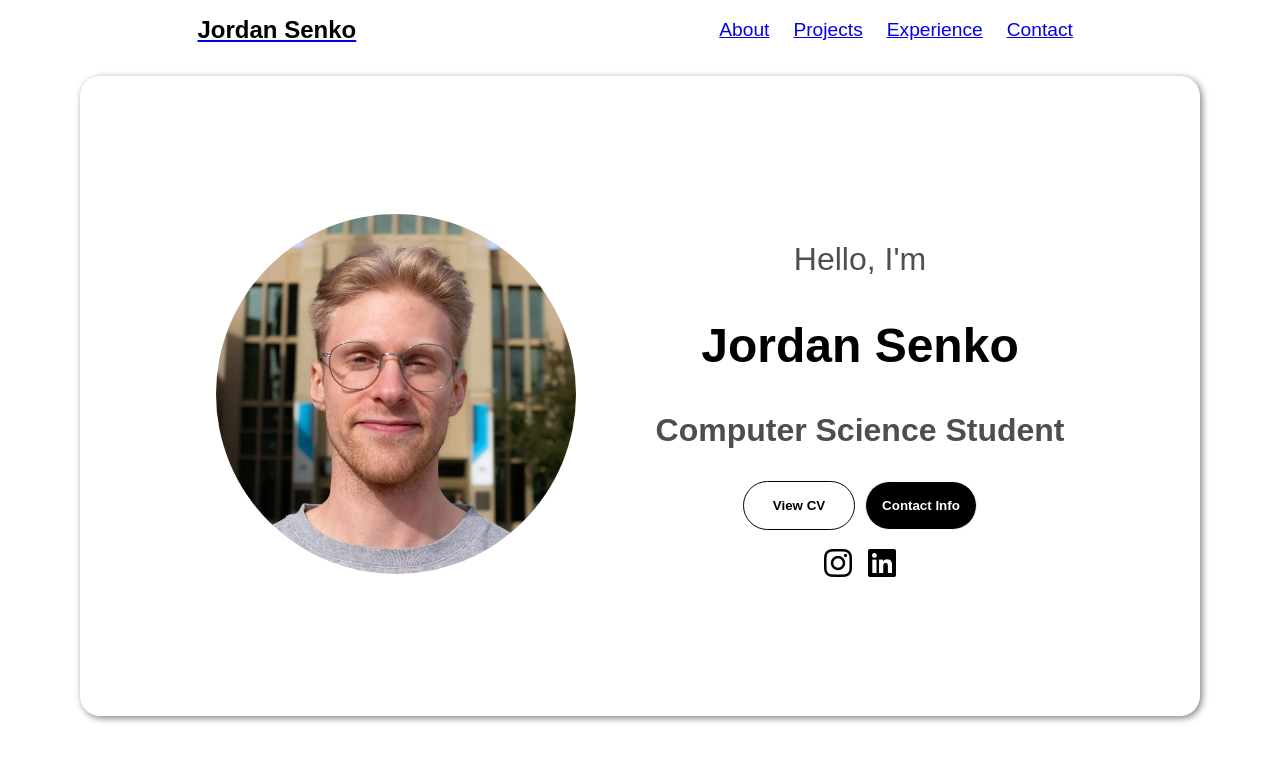
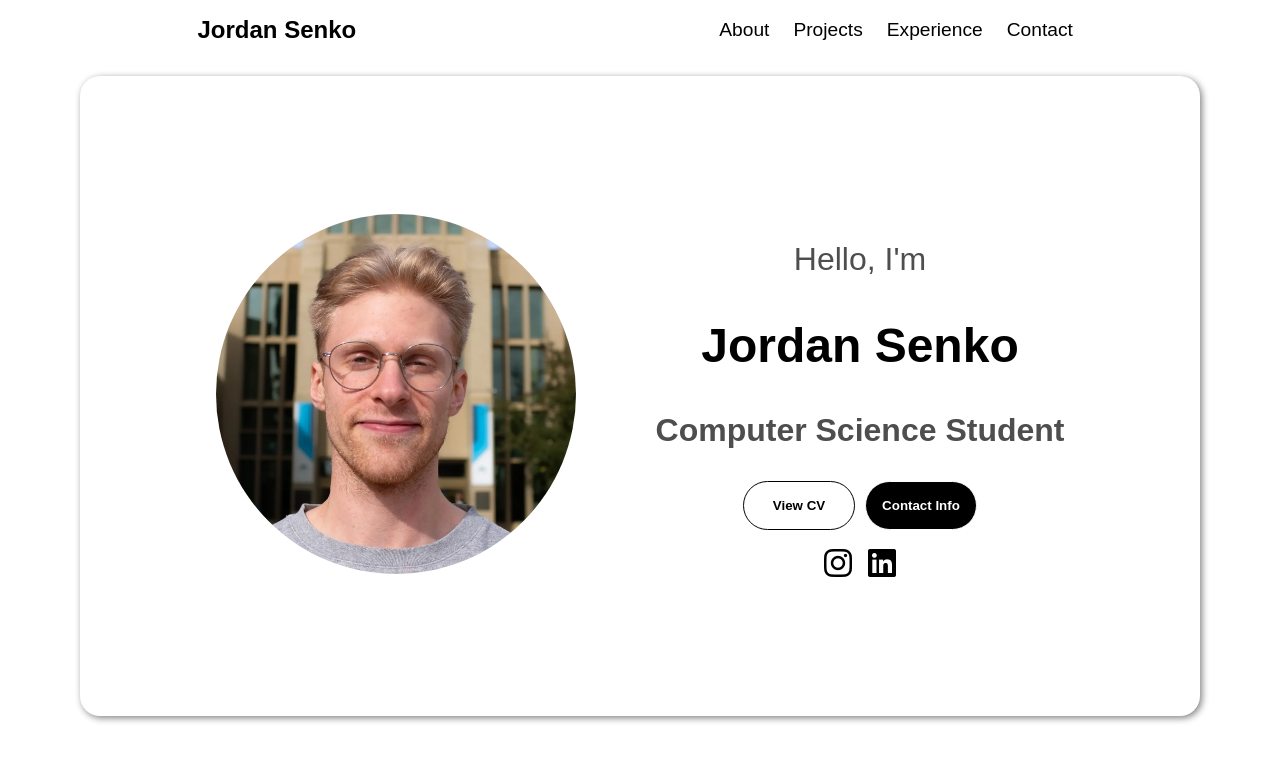
Before and after one commit to JSenk347/portfolio-fe, a React (Vite) app: page / in a window 1280 px wide. Shown: the top 762 px of the page. Built offline with nearby package versions, Linux system fonts and the light colour scheme; a web font is replaced by a local one.

Commit message:
fixed navbar styling

```diff
--- a/src/components/navbar/Navbar.module.css
+++ b/src/components/navbar/Navbar.module.css
@@ -7,6 +7,10 @@
   position:sticky;
   top: 0px;
   bottom: 0px;
+}
+.navContainer a{
+  color:black;
+  text-decoration: none;
 }
 .navText {
   font-size: 1.5rem;
@@ -23,6 +27,10 @@
   padding-right: 0.5em;
   cursor: pointer;
 }
+.navSections a{
+  color: black;
+  text-decoration: none;
+}
 .navSections a:hover{
     transition: all 300ms ease;
     box-shadow: 0px 2px;
```
